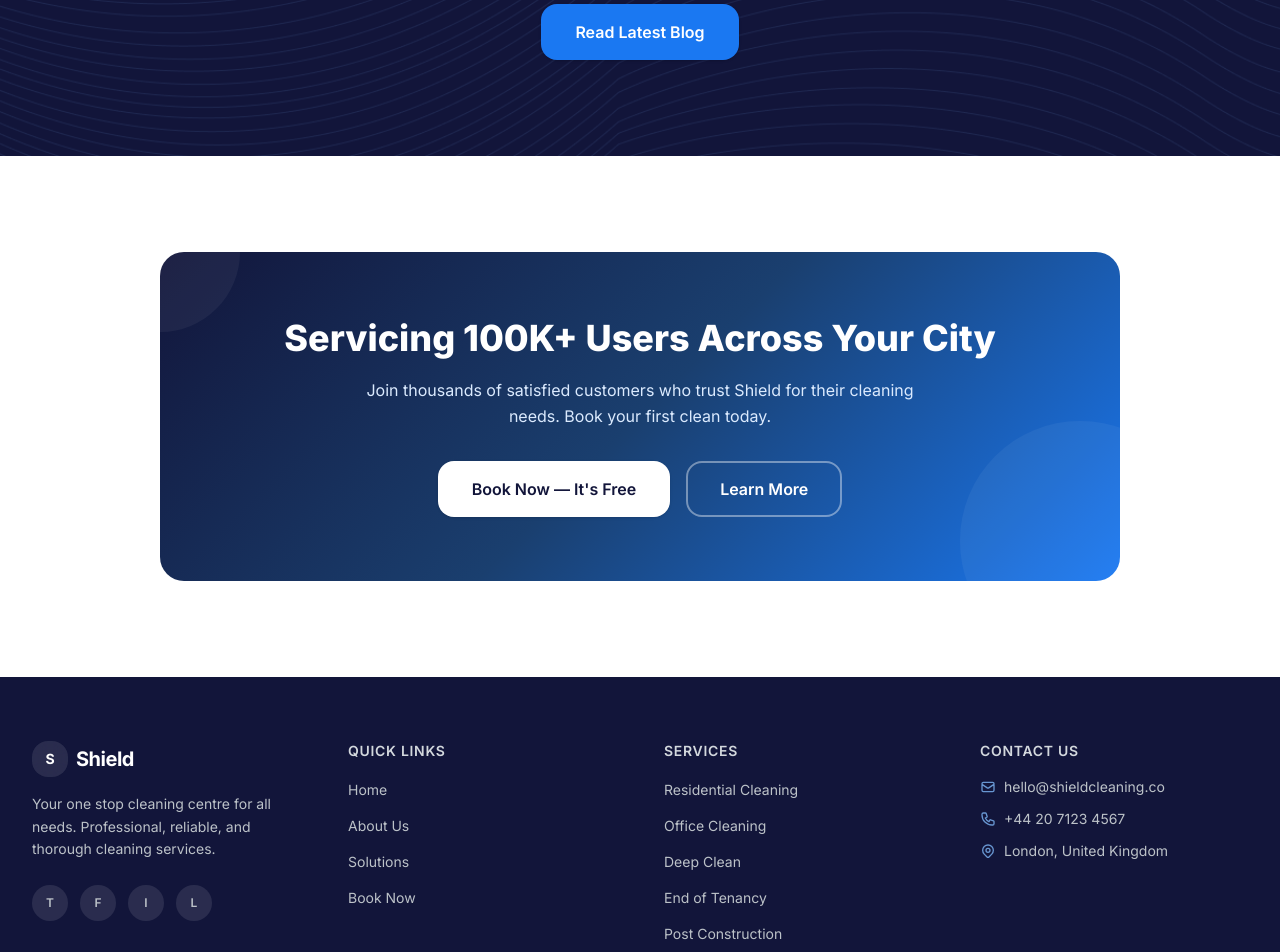
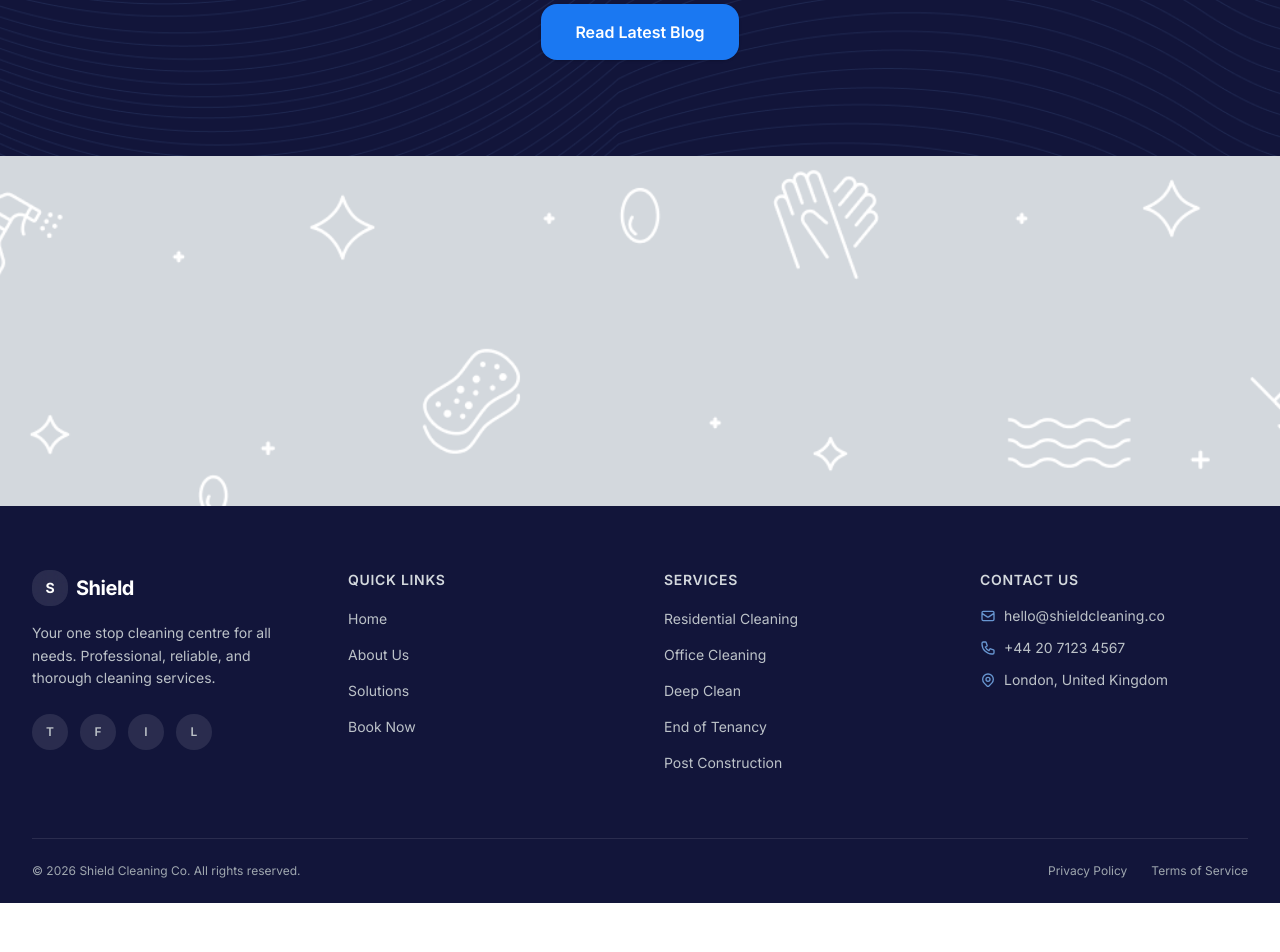
Before and after one commit to MichaelNdunwa/cleaning-service-booking-platform, a Next.js app in the folder frontend/: page / in a window 1280 px wide. Shown: the part 2139-3091 px from the top of the page. After the commit the page ends 3042 px from the top, so only its background shows below. Built offline with nearby package versions, Linux system fonts and the light colour scheme.

Commit message:
[IMP] 19: changed the background of the 'CTA Section'

```diff
--- a/frontend/src/app/globals.css
+++ b/frontend/src/app/globals.css
@@ -224,8 +224,3 @@ body {
   background-size: cover;
   background-repeat: no-repeat;
 }
-
-/* ── CTA Banner ── */
-.cta-banner {
-  background: linear-gradient(135deg, var(--brand-primary) 0%, #1a3f6f 50%, var(--brand-accent) 100%);
-}
--- a/frontend/src/app/page.tsx
+++ b/frontend/src/app/page.tsx
@@ -439,40 +439,13 @@ function BlogSection() {
 /* ── CTA Banner ── */
 function CTASection() {
   return (
-    <section className="py-16 lg:py-24 bg-white">
+    <section
+      className="w-full bg-cover bg-center bg-no-repeat relative flex flex-col items-center justify-center p-0 m-0"
+      style={{ backgroundImage: "url('/images/cta-banner-bg.png')" }}
+    >
       <div className="max-w-5xl mx-auto px-4 sm:px-6 lg:px-8">
-        <div className="cta-banner rounded-3xl px-8 py-12 lg:px-16 lg:py-16 text-center relative overflow-hidden">
-          {/* Decorative elements */}
-          <div className="absolute top-0 left-0 w-40 h-40 bg-white/5 rounded-full -translate-x-1/2 -translate-y-1/2" />
-          <div className="absolute bottom-0 right-0 w-60 h-60 bg-white/5 rounded-full translate-x-1/3 translate-y-1/3" />
+        <div className="cta-banner rounded-3xl h-[350px] flex flex-col items-center justify-center px-8 text-center relative overflow-hidden">
 
-          <div className="relative z-10">
-            <h2 className="text-2xl sm:text-3xl lg:text-4xl font-extrabold text-white mb-4 leading-tight">
-              Servicing 100K+ Users Across Your City
-            </h2>
-            <p className="text-blue-100 text-sm sm:text-base leading-relaxed mb-8 max-w-xl mx-auto">
-              Join thousands of satisfied customers who trust Shield for their
-              cleaning needs. Book your first clean today.
-            </p>
-            <div className="flex flex-wrap justify-center gap-4">
-              <Button
-                variant="primary"
-                size="lg"
-                href="/booking"
-                className="bg-white !text-brand-primary hover:bg-neutral-100 shadow-lg"
-              >
-                Book Now — It&apos;s Free
-              </Button>
-              <Button
-                variant="outline"
-                size="lg"
-                href="/about"
-                className="!border-white/40 !text-white hover:bg-white/10"
-              >
-                Learn More
-              </Button>
-            </div>
-          </div>
         </div>
       </div>
     </section>
```
Also changed, not shown: frontend/public/images/cta-banner-bg.png (added).
